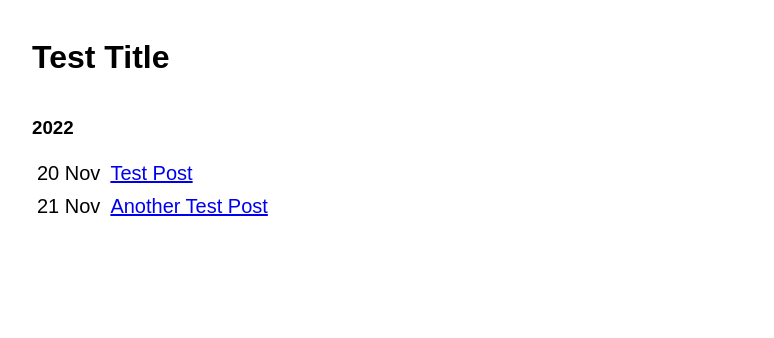
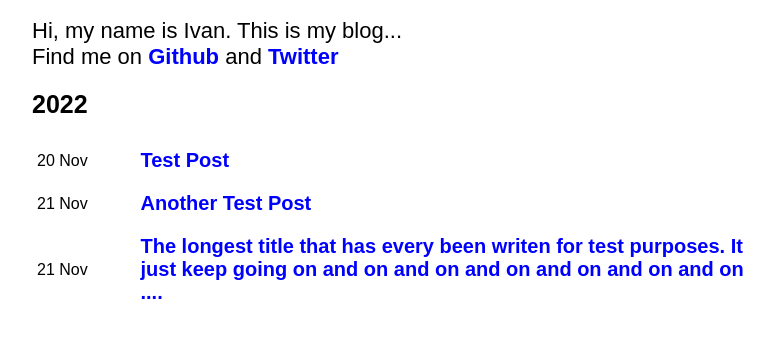
Before and after one commit to ivanilievski/ivanilievski.github.io, a plain HTML site: page index.html in a window 1280 px wide. Shown: the whole page, without its empty margins (243-1017 px from the left). Drawn offline with Linux system fonts and the light colour scheme.

Commit message:
Design polish of blog home page

```diff
--- a/index.html
+++ b/index.html
@@ -9,15 +9,16 @@
 
 	<div class="wrapper">
 
-		<div><h1>Test Title</h1></div>
+		<!-- <div><h1>Ivan's Blog</h1></div> -->
 
 		<div class="info">
-
+			<div class="info-introduction">Hi, my name is Ivan. This is my blog...</div>
+			<div class="info-social">Find me on <a href="#">Github</a> and <a href="#">Twitter</a></div>
 		</div>
 
 		<div class="post-list">
 
-			<div class="post-year"></div><h3>2022</h3>
+			<div class="post-year">2022</div>
 			<div class="post-single">
 
 				<div class="post-date">20 Nov</div>
@@ -32,6 +33,13 @@
 
 			</div>
 
+			<div class="post-single">
+
+				<div class="post-date">21 Nov</div>
+				<div class="post-link"><a href="/test.html">The longest title that has every been writen for test purposes. It just keep going on and on and on and on and on and on and on ....</a></div>
+
+			</div>
+
 		</div>
 
 	</div>
@@ -42,11 +50,16 @@
 
 		.wrapper{ margin: 0 auto; max-width: 730px; padding: 10px; display: flex; flex-direction: column; justify-content: flex-start;}
 
+		.info{ font-size: 22px; }
+
 		.post-list { display: flex; flex-direction: column; }
-		.post-single{ display: inline-flex; font-size: 20px;}
-		.post-date, .post-link{ padding:5px; }
+		.post-year, h3{ font-size: 25px; font-weight: bold; margin: 20px 0;}
+		.post-single{ display: inline-flex; align-items: center;}
+		.post-date, .post-link{ padding:10px 5px; }
+		.post-date{ width:10%; }
+		.post-link { width: 90%; margin-left: 25px; font-size: 20px;}
 
-
+		a{ color: blue; text-decoration: none; font-weight: bold; }
 
 	</style>
 
```
